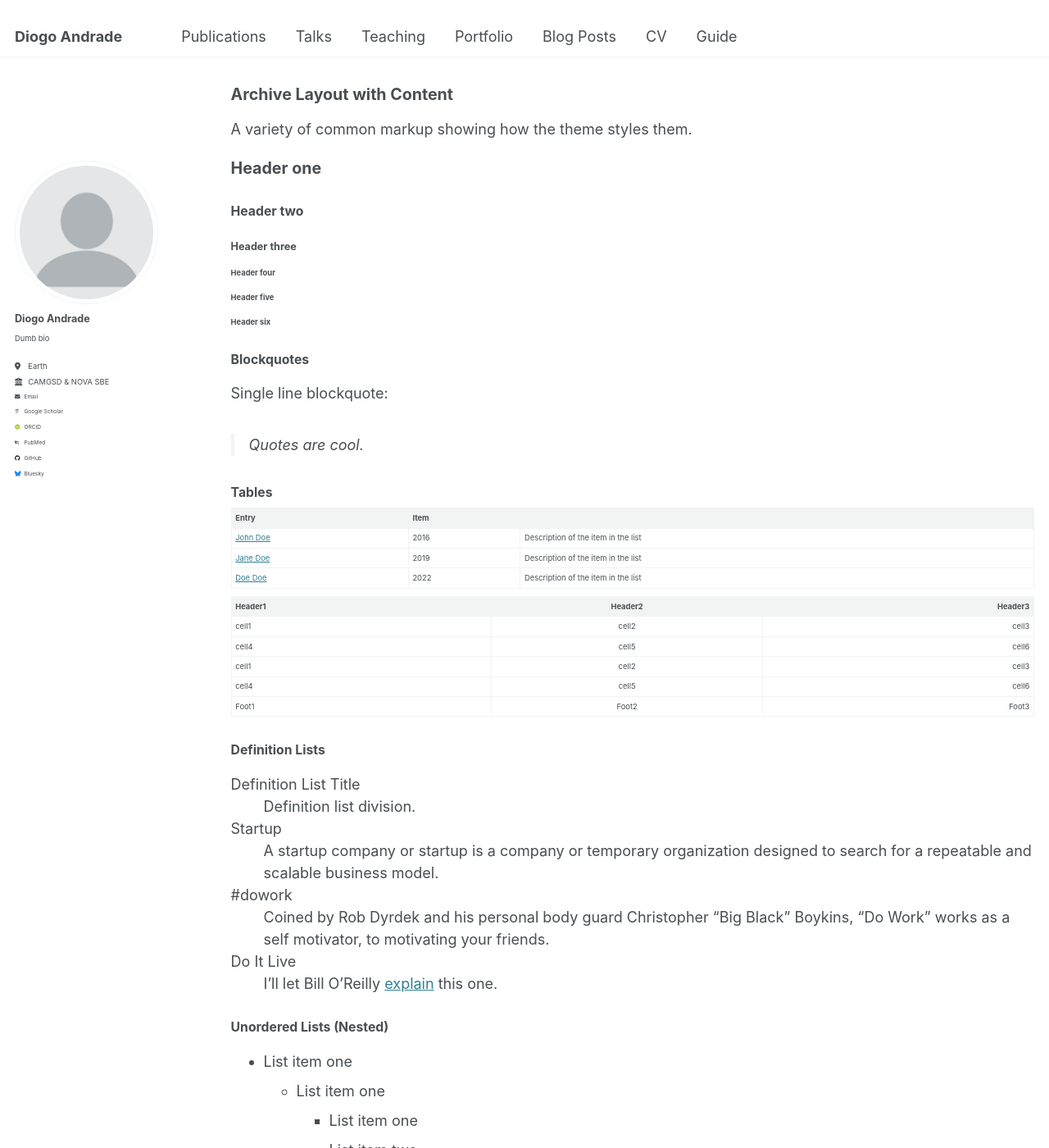
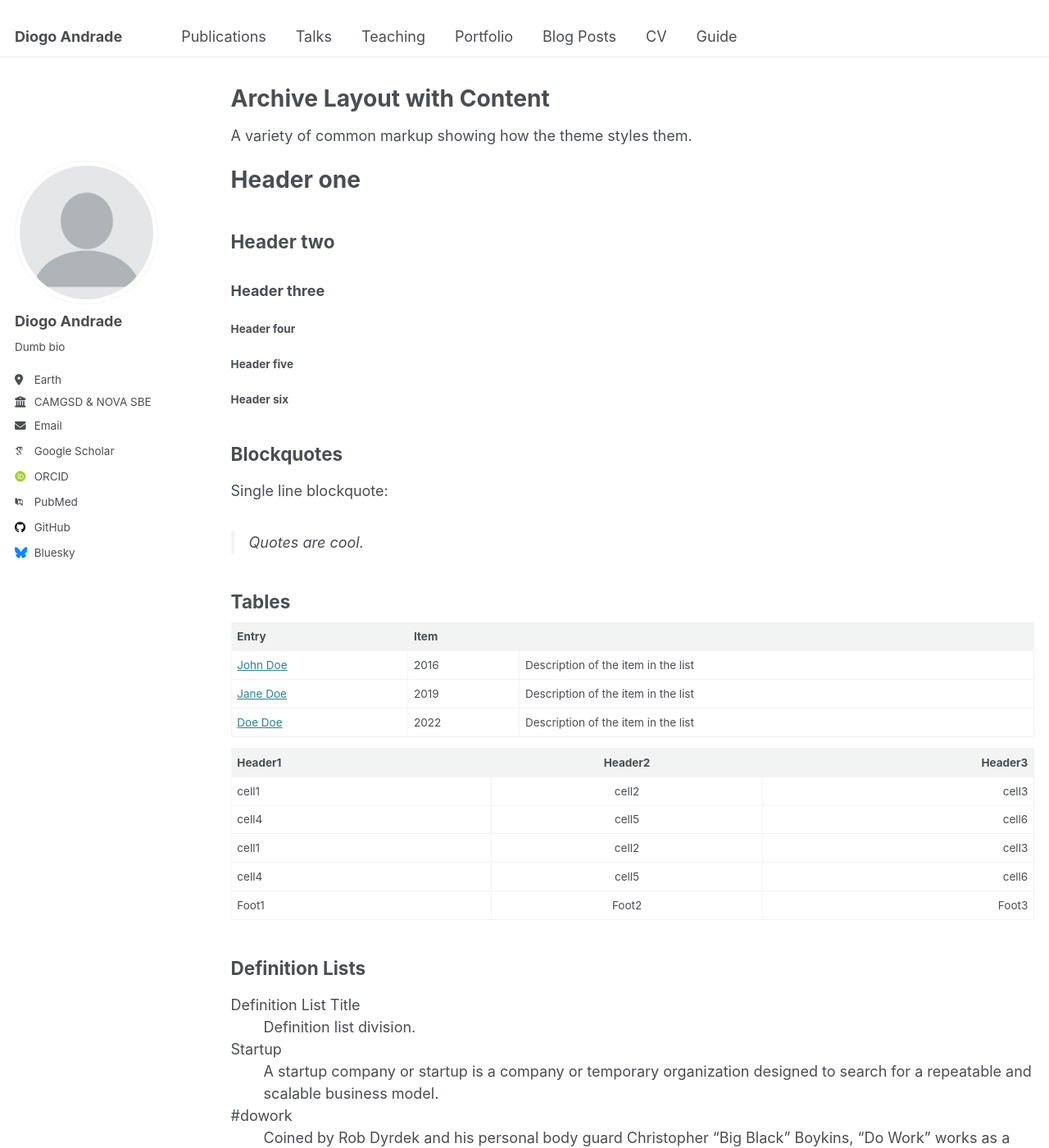
Before and after one commit to diogofd/diogofd.github.io, a Jekyll site: the page built from _pages/archive-layout-with-content.md, in a window 1280 px wide and 1400 px high. Shown: the whole window at 82% size. Built offline with Jekyll 4.4.1, drawn with Linux system fonts in a browser that asks for light colours; some web fonts are replaced.

Commit message:
modified:   _sass/_themes.scss

```diff
--- a/_sass/_themes.scss
+++ b/_sass/_themes.scss
@@ -30,14 +30,29 @@ $calisto                    : "Calisto MT", serif;
 $garamond                   : Garamond, serif;
 
 /* Type scale */
-$type-size-1                : 1.7087em;  // ~39.056px
-$type-size-2                : 1.3671em;  // ~31.248px
-$type-size-3                : 1.09em;  // ~25.008px
-$type-size-4                : 0.875em;   // ~20px
-$type-size-5                : 0.7em;      // ~16px
-$type-size-6                : 0.52em;   // ~12px
-$type-size-7                : 0.47em; // ~11px
-$type-size-8                : 0.39em;  // ~10px
+$type-size-1                : 2.441em;  // ~39.056px
+
+
+
+$type-size-2                : 1.953em;  // ~31.248px
+
+
+$type-size-3                : 1.563em;  // ~25.008px
+
+
+$type-size-4                : 1.25em;   // ~20px
+
+
+$type-size-5                : 1em;      // ~16px
+
+
+$type-size-6                : 0.75em;   // ~12px
+
+
+$type-size-7                : 0.6875em; // ~11px
+
+
+$type-size-8                : 0.625em;  // ~10px
 
 $global-font-family         : $sans-serif;
 $header-font-family         : $sans-serif;
```
